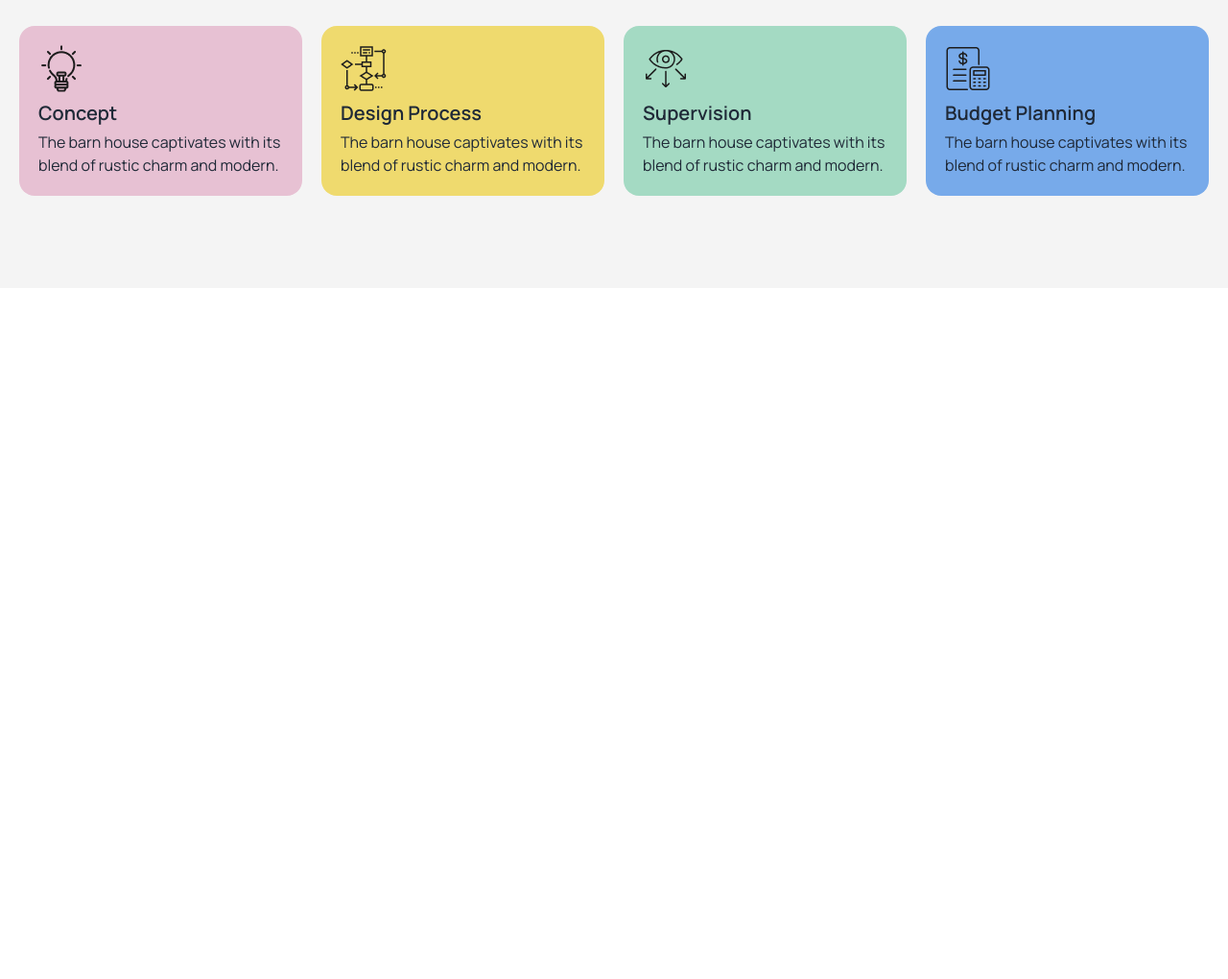
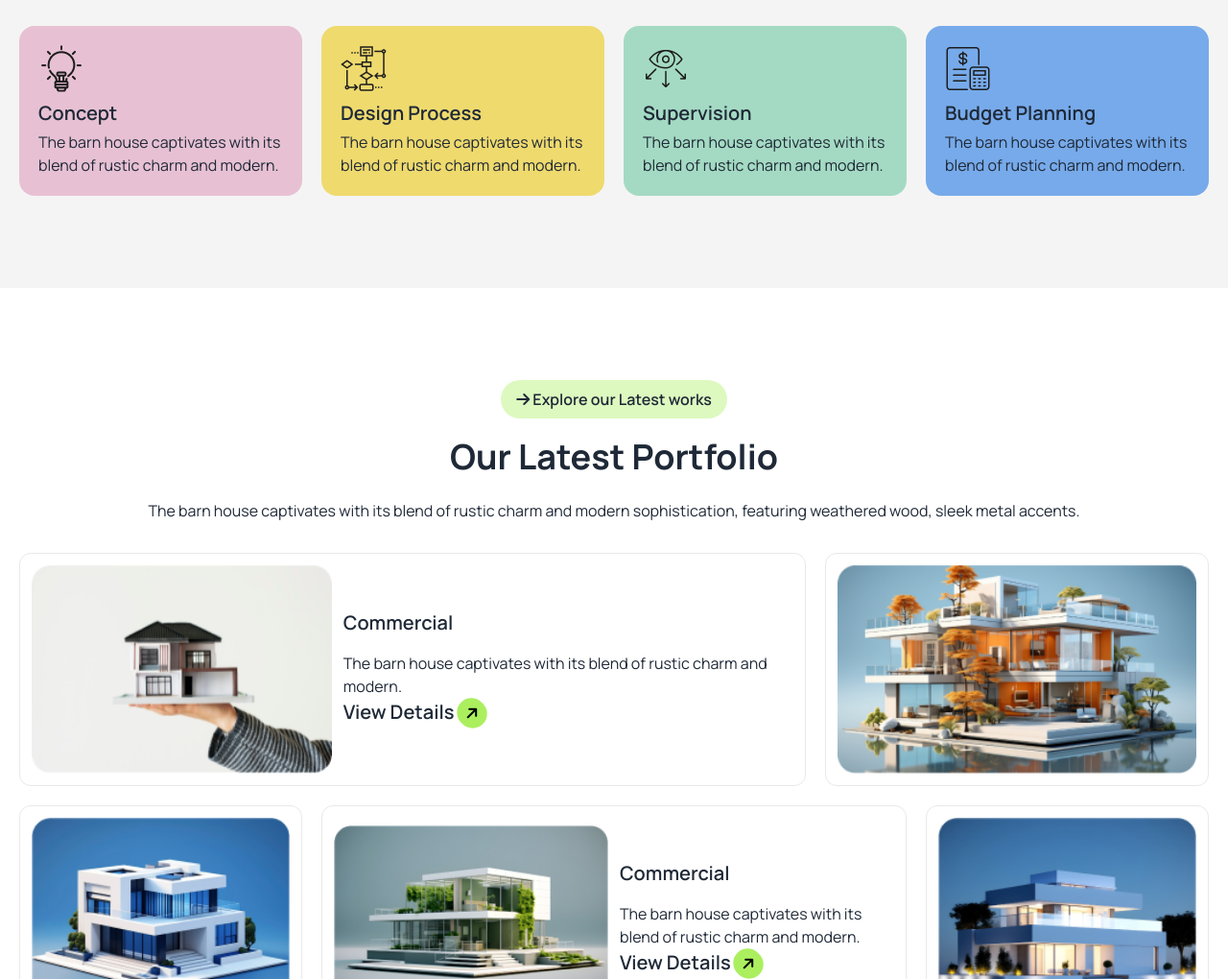
Before and after one commit to Sheikh-Farid77/B-10-Assignment-03, a website built with Vite: page index.html in a window 1280 px wide. Shown: the part 1780-2800 px from the top of the page at 96% size. Before the commit the page ends 2080 px from the top, so only its background shows below. Built offline with nearby package versions, Linux system fonts and the light colour scheme.

Commit message:
added portfolio section

```diff
--- a/index.html
+++ b/index.html
@@ -89,7 +89,7 @@
     </header>
     <main class="">
         <!-- design section -->
-        <div class="bg-background pt-24 pb-24">
+        <section class="bg-background pt-24 pb-24">
             <div class="container mx-auto px-5 lg:flex items-center space-y-6">
                 <div class="flex-1">
                     <button class="px-4 font-semibold mb-6 py-2 rounded-full bg-white"><i
@@ -121,7 +121,7 @@
                     <img class="mx-auto" src="assets/Rectangle.png" alt="">
                 </div>
             </div>
-        </div>
+        </section>
         <!-- work section -->
         <section class="bg-background pb-24">
             <div class="container mx-auto px-5">
@@ -176,6 +176,61 @@
                 </div>
             </div>
         </section>
+        <!-- portfolio section -->
+        <section class="container mx-auto px-5 pt-24 pb-24">
+            <button class="px-4 block mb-5 mx-auto font-semibold py-2 rounded-full bg-primary_btn bg-opacity-40"><i
+                    class="fa-solid fa-arrow-right"></i>
+                Explore our Latest works</button>
+            <h2 class="mb-6 text-4xl text-center font-bold">Our Latest Portfolio</h2>
+            <p class="mb-8 text-center">The barn house captivates with its blend of rustic charm and modern
+                sophistication, featuring weathered wood, sleek
+                metal accents.</p>
+            <!-- grid part -->
+            <div class="grid gap-5 grid-cols-1 md:grid-cols-12">
+                <div class="p-3 border border-border_color rounded-xl md:flex items-center gap-3 md:col-span-8">
+                    <div class="md:w-2/5">
+                        <img class="w-full" src="assets/img1.png" alt="">
+                    </div>
+                    <div class="md:w-3/5">
+                        <h3 class="text-xl font-semibold mb-4">Commercial</h3>
+                        <p>The barn house captivates with its blend of rustic charm and modern.</p>
+                        <a href="#" class=""><span class="text-xs xl:text-xl font-semibold">View Details</span>
+                            <i
+                                class="fa-solid fa-arrow-right -rotate-45 p-2 text-black bg-primary_btn rounded-full"></i>
+                        </a>
+                    </div>
+                </div>
+                <div class="p-3 border border-border_color rounded-xl md:col-span-4">
+                    <img class="w-full h-full" src="assets/img2.png" alt="">
+                </div>
+                <div class="p-3 border border-border_color rounded-xl md:col-span-3">
+                    <img class="w-full" src="assets/img3.png" alt="">
+
+                </div>
+                <div class="p-3 border border-border_color rounded-xl md:flex items-center gap-3 md:col-span-6">
+                    <div class="md:w-1/2">
+                        <img class="w-full h-full" src="assets/img4.png" alt="">
+                    </div>
+                    <div class="md:w-1/2">
+                        <h3 class="text-xl font-semibold mb-4">Commercial</h3>
+                        <p>The barn house captivates with its blend of rustic charm and modern.</p>
+                        <a href="#" class=""><span class="text-xs xl:text-xl font-semibold">View Details</span>
+                            <i
+                                class="fa-solid fa-arrow-right -rotate-45 p-2 text-black bg-primary_btn rounded-full"></i>
+                        </a>
+                    </div>
+                </div>
+                <div class="p-3 border border-border_color rounded-xl md:col-span-3">
+                    <img class="w-full" src="assets/img5.png" alt="">
+                </div>
+                <div class="md:hidden border border-border_color p-3 rounded-xl">
+                    <img class="w-full" src="assets/img2.png" alt="">
+                </div>
+
+            </div>
+
+
+        </section>
 
     </main>
     <footer>
--- a/tailwind.config.js
+++ b/tailwind.config.js
@@ -15,6 +15,7 @@ module.exports = {
       'amber' : '#EFDA6E',
       'emerald' : '#A4DAC3',
       'blue' : '#77AAEA',
+      'border_color' : '#E9E9E9',
     },
   },
   plugins: [
```
